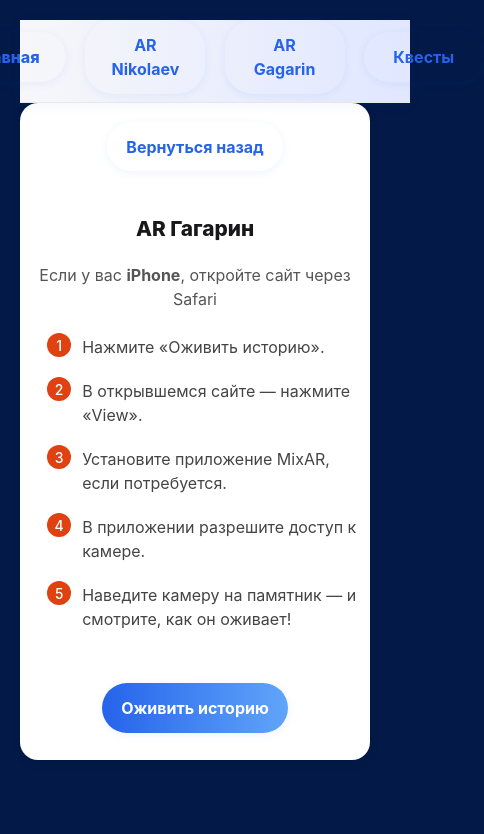
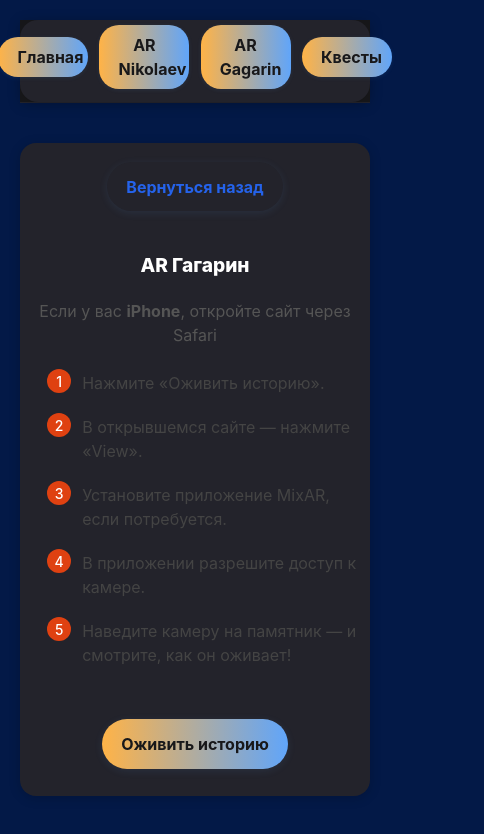
Before and after one commit to Mr-int/Ar-nikolaev, a React (Create React App) app: page /gagarin in a window 390 px wide. Shown: the top 834 px of the page, 484 px wide, since content can reach past the window. Built offline with nearby package versions, Linux system fonts and the light colour scheme.

Commit message:
Редизайн header: тёмный фон, светлый nav-блок по центру, современные кнопки, адаптивность под мобилки

```diff
--- a/src/components/Header.jsx
+++ b/src/components/Header.jsx
@@ -1,36 +1,56 @@
 import React from 'react';
 import { Link } from 'react-router-dom';
 
-const Header = () => (
-  <header style={{
-    width: '100vw',
-    left: 0,
+const headerStyle = {
+  width: '100%',
+  background: 'rgba(24,24,26,0.98)',
+  borderBottom: '1px solid #23232b',
+  position: 'sticky',
   top: 0,
-    position: 'sticky',
   zIndex: 100,
-    background: 'linear-gradient(90deg, #f7f7fa 0%, #e0e7ff 100%)',
-    boxShadow: '0 2px 12px rgba(37,99,235,0.06)',
-    borderBottom: '1px solid #e5e7eb',
-    minHeight: '64px',
-    display: 'flex',
-    alignItems: 'center',
-    justifyContent: 'center',
-    padding: 0,
-  }}>
-    <nav style={{
+  boxShadow: '0 2px 12px rgba(0,0,0,0.18)',
   display: 'flex',
   justifyContent: 'center',
   alignItems: 'center',
-      gap: '1.2rem',
+  minHeight: '60px',
+};
+
+const navStyle = {
+  display: 'flex',
+  justifyContent: 'center',
+  alignItems: 'center',
+  gap: '0.7rem',
   width: '100%',
-      maxWidth: 700,
+  maxWidth: 420,
   margin: '0 auto',
-      padding: '0 1rem',
-    }}>
-      <Link to="/" className="btn" style={{background: 'none', color: '#2563eb', fontWeight: 800}}>Главная</Link>
-      <Link to="/nikolaev" className="btn" style={{background: 'none', color: '#2563eb'}}>AR Nikolaev</Link>
-      <Link to="/gagarin" className="btn" style={{background: 'none', color: '#2563eb'}}>AR Gagarin</Link>
-      <Link to="/quest" className="btn" style={{background: 'none', color: '#2563eb'}}>Квесты</Link>
+  padding: '0.3rem 0.5rem',
+  borderRadius: '18px',
+  background: '#23232b',
+  boxShadow: '0 2px 12px rgba(0,0,0,0.10)',
+};
+
+const linkStyle = {
+  background: 'linear-gradient(90deg, #ffb347 0%, #60a5fa 100%)',
+  color: '#18181a',
+  fontWeight: 700,
+  borderRadius: '20px',
+  padding: '0.5em 1.2em',
+  fontSize: '1em',
+  border: 'none',
+  boxShadow: '0 1px 4px rgba(96,165,250,0.10)',
+  transition: 'background 0.2s, color 0.2s, transform 0.2s',
+  textAlign: 'center',
+  minWidth: 90,
+  display: 'inline-block',
+};
+
+const Header = () => (
+  <header style={headerStyle}>
+    <nav style={navStyle}>
+      <Link to="/" className="btn" style={linkStyle}>Главная</Link>
+      <Link to="/nikolaev" className="btn" style={linkStyle}>AR Nikolaev</Link>
+      <Link to="/gagarin" className="btn" style={linkStyle}>AR Gagarin</Link>
+      <Link to="/quest" className="btn" style={linkStyle}>Квесты</Link>
     </nav>
   </header>
 );
--- a/src/index.css
+++ b/src/index.css
@@ -2,8 +2,8 @@ body {
   margin: 0;
   padding: 0;
   font-family: 'Inter', 'Segoe UI', Arial, sans-serif;
-  background: #f7f7fa;
-  color: #18181a;
+  background: #18181a;
+  color: #f3f4f6;
   min-height: 100vh;
   transition: background 0.3s, color 0.3s;
 }
@@ -13,58 +13,63 @@ body {
 }
 
 a {
-  color: #2563eb;
+  color: #60a5fa;
   text-decoration: none;
   transition: color 0.2s;
 }
 
 a:hover {
-  color: #1e40af;
+  color: #ffb347;
   text-decoration: underline;
 }
 
 ::-webkit-scrollbar {
   width: 8px;
-  background: #e5e7eb;
+  background: #23232b;
 }
 ::-webkit-scrollbar-thumb {
-  background: #2563eb;
+  background: #60a5fa;
   border-radius: 8px;
 }
 
 .container {
-  max-width: 700px;
-  margin: 0 auto;
-  padding: 2.5rem 1.2rem;
-  border-radius: 32px;
-  background: #fff;
-  box-shadow: 0 4px 32px rgba(0,0,0,0.06);
+  max-width: 420px;
+  margin: 2.5rem auto 0 auto;
+  padding: 2rem 1rem;
+  border-radius: 24px;
+  background: #23232b;
+  box-shadow: 0 4px 32px rgba(0,0,0,0.18);
+  display: flex;
+  flex-direction: column;
+  align-items: center;
 }
 
 h1, h2, h3 {
   font-weight: 800;
-  color: #18181a;
+  color: #fff;
   margin-bottom: 1.2rem;
   word-break: break-word;
+  text-align: center;
 }
 
 p {
   font-size: 1.1em;
   margin-bottom: 1.5rem;
-  opacity: 0.9;
+  opacity: 0.92;
   word-break: break-word;
+  text-align: center;
 }
 
 .btn {
   display: inline-block;
   padding: 1em 2.2em;
   font-size: 1.15em;
-  color: #fff;
-  background: linear-gradient(90deg, #2563eb 0%, #60a5fa 100%);
+  color: #18181a;
+  background: linear-gradient(90deg, #ffb347 0%, #60a5fa 100%);
   border: none;
   border-radius: 28px;
   font-weight: 700;
-  box-shadow: 0 2px 8px rgba(37,99,235,0.08);
+  box-shadow: 0 2px 8px rgba(96,165,250,0.10);
   transition: background 0.2s, color 0.2s, transform 0.2s;
   cursor: pointer;
   margin-bottom: 0.5rem;
@@ -73,8 +78,8 @@ p {
 }
 
 .btn:hover {
-  background: linear-gradient(90deg, #1e40af 0%, #2563eb 100%);
-  color: #fff;
+  background: linear-gradient(90deg, #60a5fa 0%, #ffb347 100%);
+  color: #23232b;
   transform: translateY(-2px) scale(1.04);
 }
 
@@ -82,11 +87,11 @@ p {
   .container {
     max-width: 98vw;
     padding: 1.2rem 0.5rem;
-    border-radius: 18px;
-    box-shadow: 0 2px 12px rgba(0,0,0,0.07);
+    border-radius: 16px;
+    box-shadow: 0 2px 12px rgba(0,0,0,0.18);
   }
   h1, h2, h3 {
-    font-size: 1.3em;
+    font-size: 1.2em;
   }
   .btn {
     font-size: 1em;
```
Lines whose indentation alone changed are shown as unchanged.
